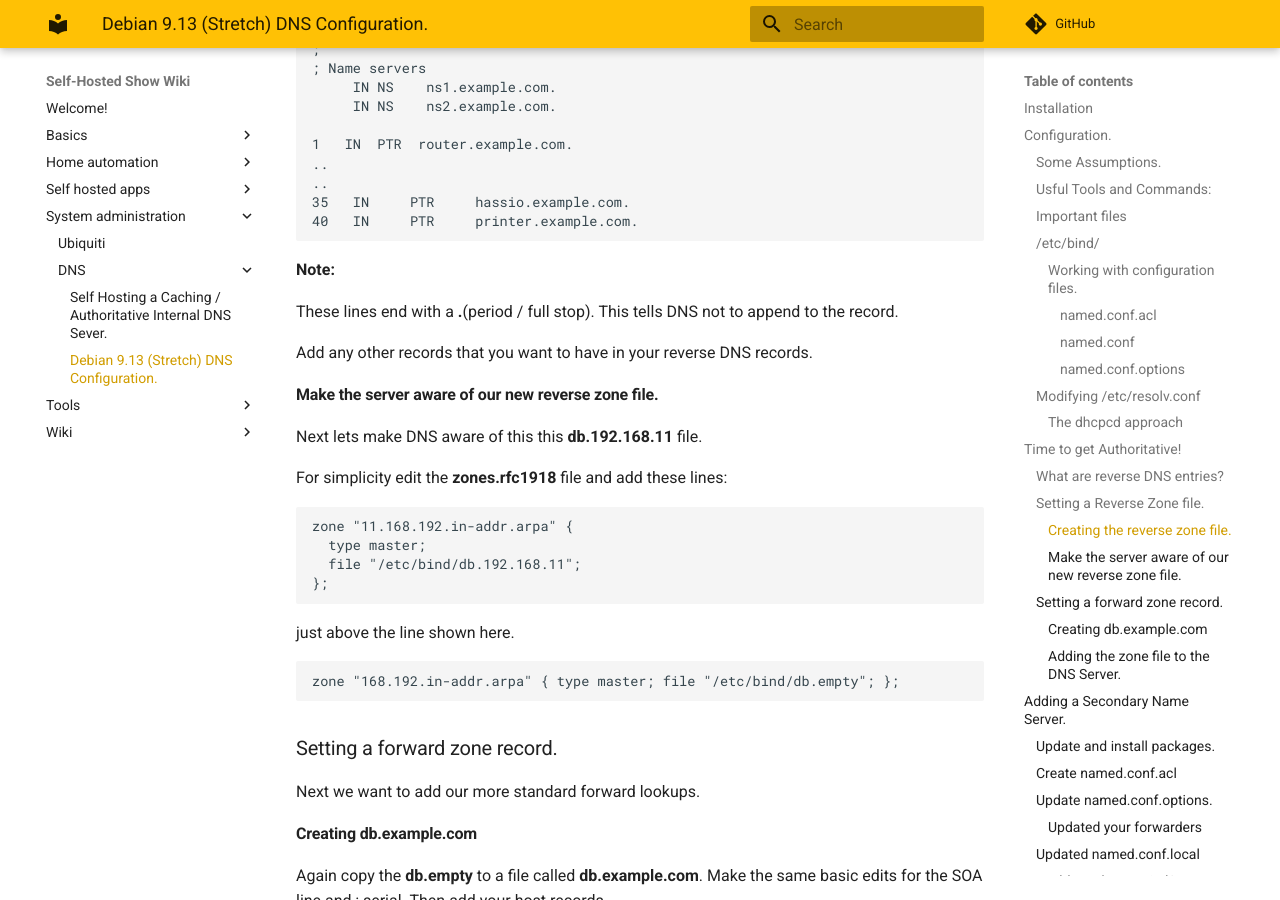
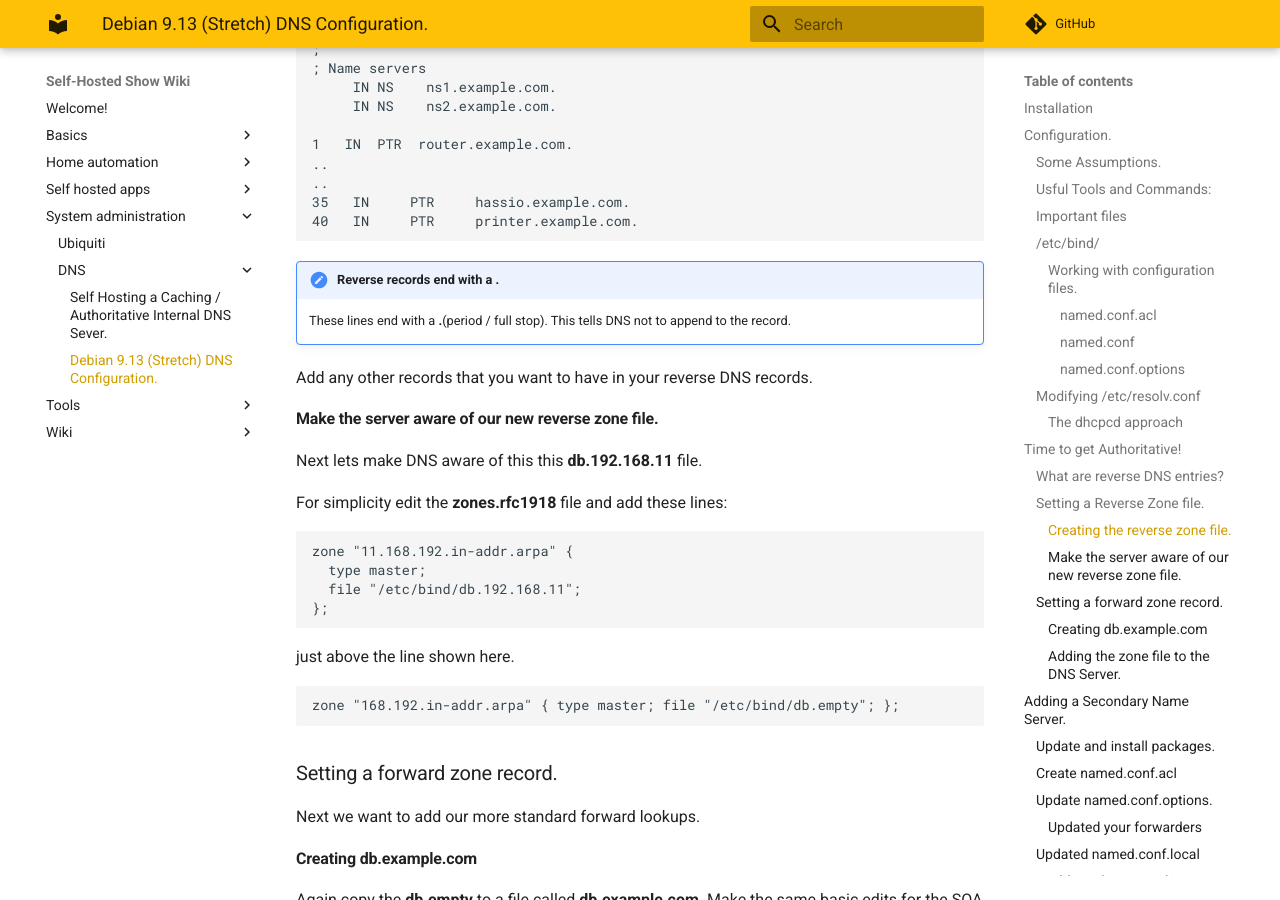
Before and after one commit to selfhostedshow/wiki, an MkDocs documentation site: the page built from docs/system-administration/DNS/debian-stretch.md, in a window 1280 px wide and 900 px high, scrolled down 9920 px. Built offline with MkDocs 1.6.1 and Material for MkDocs 9.7.7, drawn with Linux system fonts in a browser that asks for light colours; comment, search, counter and statistics services are not loaded.

Commit message:
Note added regarding the use of "." Zone files end with a . in reverse dns. This is not always needed in forward DNS entries.

````diff
--- a/docs/system-administration/DNS/debian-stretch.md
+++ b/docs/system-administration/DNS/debian-stretch.md
@@ -425,9 +425,8 @@ $TTL	86400
 40   IN     PTR     printer.example.com.
 ```
 
-**Note:**
-
-These lines end with a **.**(period / full stop). This tells DNS not to append to the record.
+!!! note "Reverse records end with a ."
+    These lines end with a **.**(period / full stop). This tells DNS not to append to the record.
 
 Add any other records that you want to have in your reverse DNS records.
 
````
